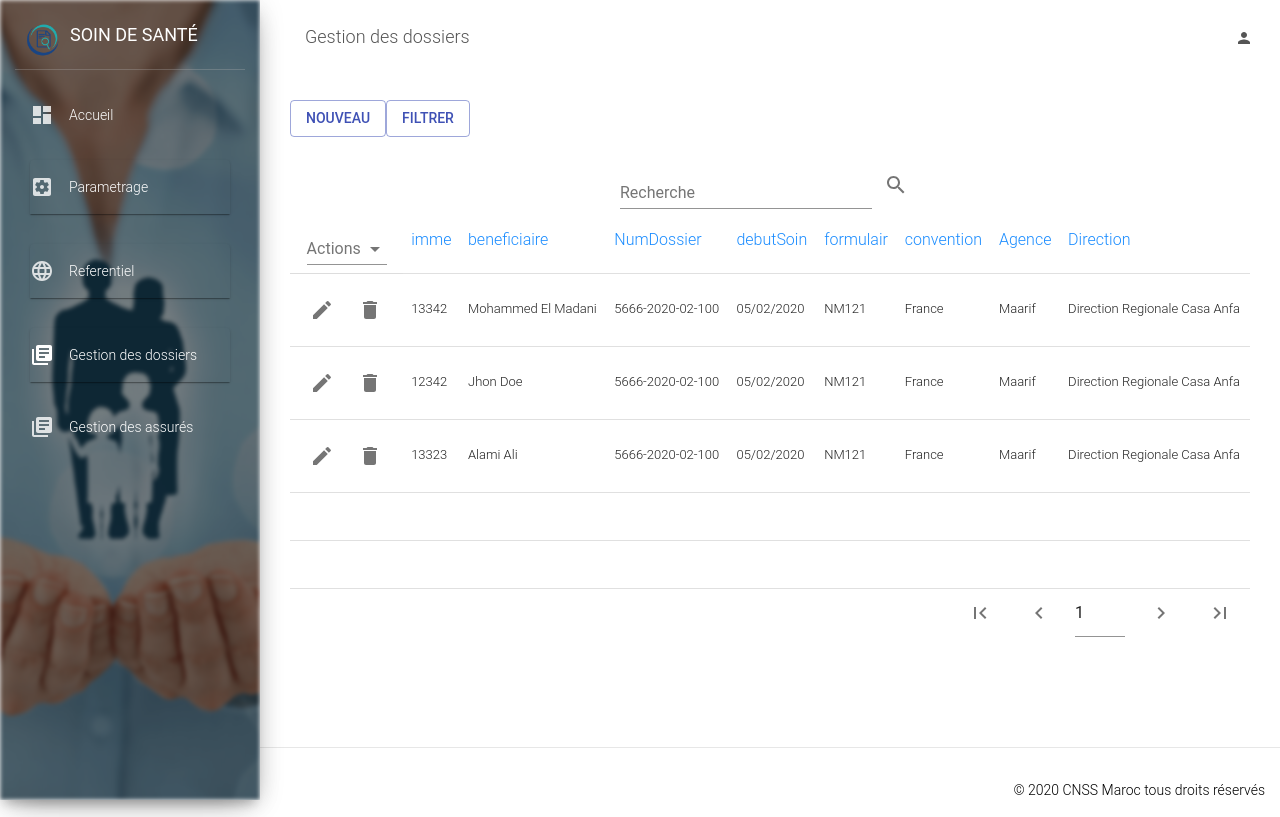
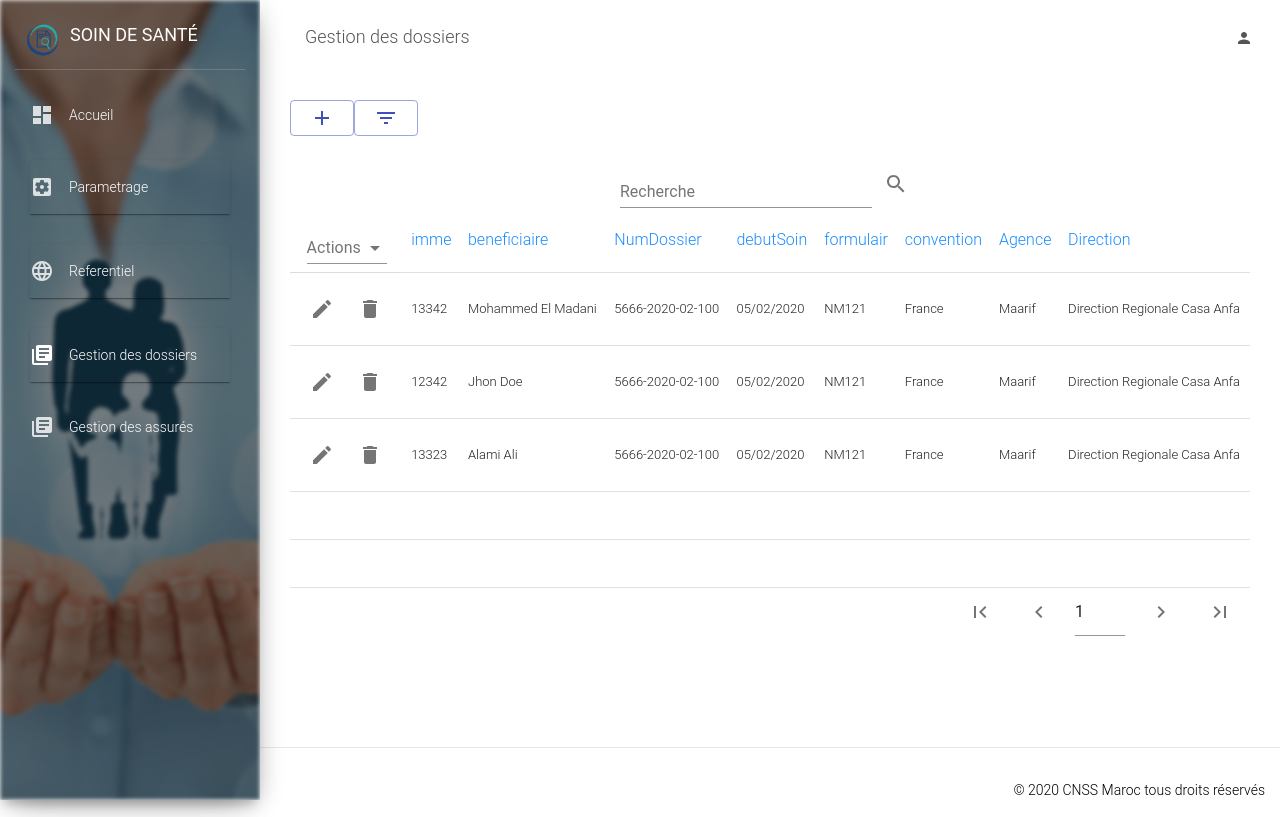
Before and after one commit to InsurBT/AppFront, a React (Create React App) app: page /home/dossiers/en_instance in a window 1280 px wide. Built offline with nearby package versions, Linux system fonts and the light colour scheme; sample sign-in values are in the browser's storage.

Commit message:
buttons icons

```diff
--- a/src/views/GestionDossier/dossiers-soins.jsx
+++ b/src/views/GestionDossier/dossiers-soins.jsx
@@ -1,7 +1,7 @@
 import React, { useState, useEffect } from 'react';
 
 import dossierService from '../../service/dossier-service';
-
+import AddIcon from '@material-ui/icons/Add'
 import Button from '@material-ui/core/Button';
 import Table from '../../components/table';
 import FormPopup from '../../components/form-popup';
@@ -19,7 +19,6 @@ export default function DossierSoins(props) {
     // etat des infos du dossier entrees dans le formulaire pour le filtre
     const [inputDossier, setInputDossier] = useState({
         imme: 0,
-
     });
 
     // etat des infos de l'assure entrees dans le formulaire pour choisir l'assure
@@ -92,8 +91,12 @@ export default function DossierSoins(props) {
 
     return (<div>
 
-                <Button variant="outlined" color="primary" onClick={() => { setOpenFiltreAssure(true) } }>Nouveau</Button>
-                <Button variant="outlined" color="primary" onClick={() => {setFormOpen(true)}}>Filtrer</Button>
+                <Button variant="outlined" color="primary" onClick={() => { setOpenFiltreAssure(true) } }>
+                    <AddIcon />
+                </Button>
+                <Button variant="outlined" color="primary" onClick={() => {setFormOpen(true)}}>
+                    <FilterListIcon  />
+                </Button>
 
             {
                 loading ?
```
